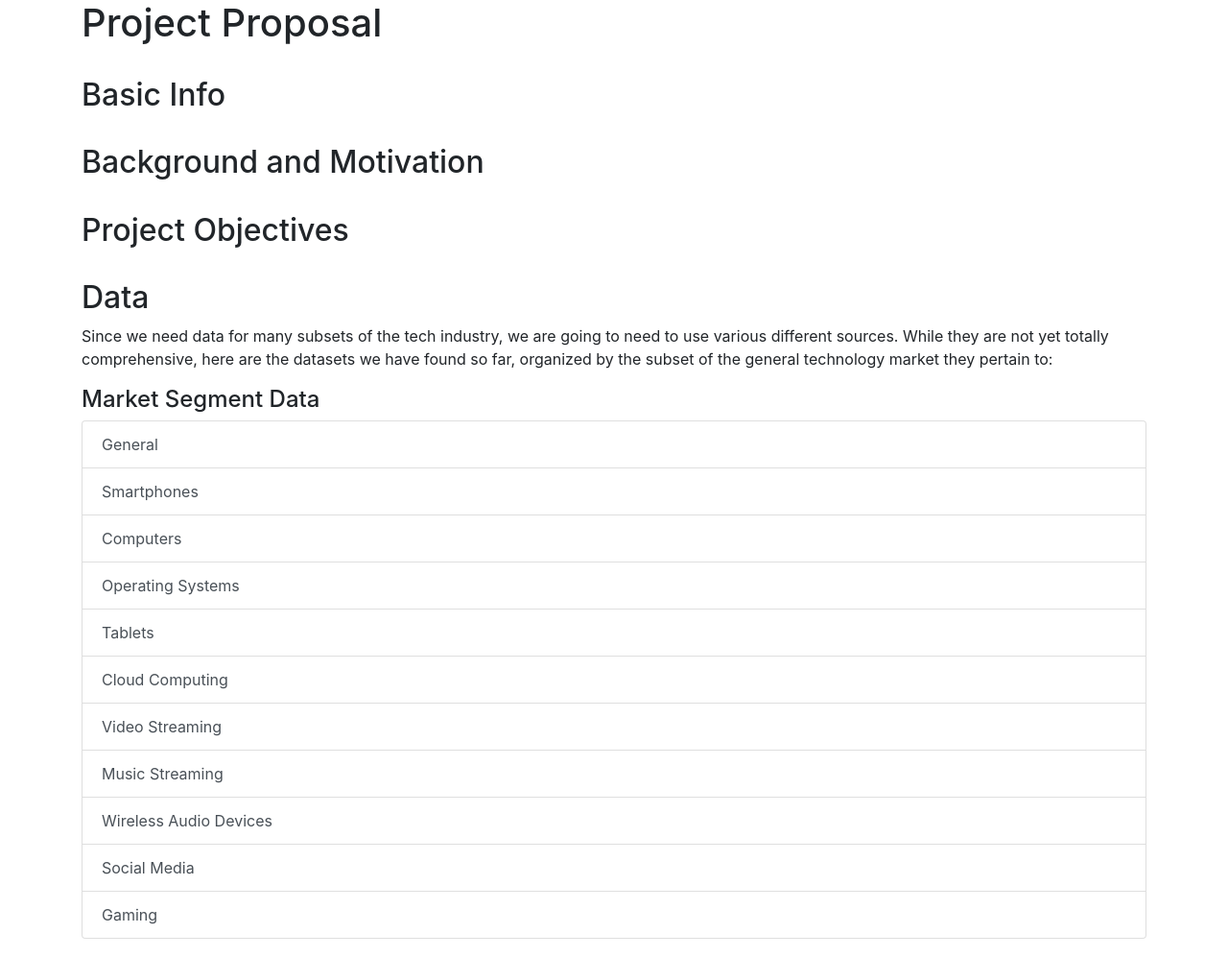
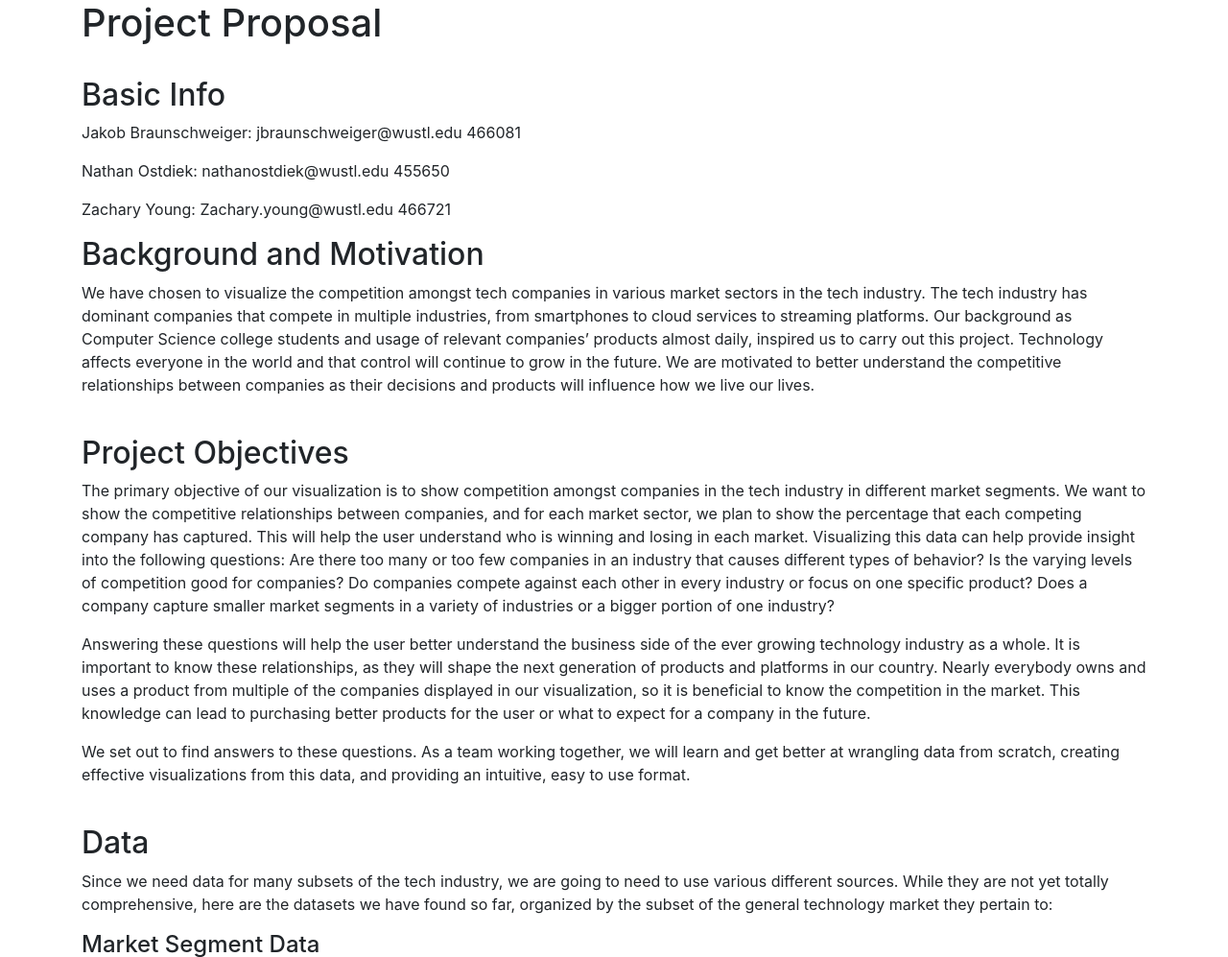
Before and after one commit to zachary-young/cse457-project-proposal, a plain HTML site: page index.html in a window 1280 px wide. Shown: the top 997 px of the page at 96% size. Drawn offline with nearby package versions, Linux system fonts and the light colour scheme.

Commit message:
Background, Objectives

```diff
--- a/index.html
+++ b/index.html
@@ -11,12 +11,35 @@
         <br/>
 
         <h2>Basic Info</h2>
-        <br/>
+        <p>
+          Jakob Braunschweiger:
+          jbraunschweiger@wustl.edu
+          466081
+        </p>
+
+        <p>
+          Nathan Ostdiek:
+          nathanostdiek@wustl.edu
+          455650
+        </p>
+
+        <p>
+          Zachary Young:
+          Zachary.young@wustl.edu
+          466721
+        </p>
+
+
 
         <h2>Background and Motivation</h2>
+        <p>We have chosen to visualize the competition amongst tech companies in various market sectors in the tech industry. The tech industry has dominant companies that compete in multiple industries, from smartphones to cloud services to streaming platforms. Our background as Computer Science college students and usage of relevant companies’ products almost daily, inspired us to carry out this project. Technology affects everyone in the world and that control will continue to grow in the future. We are motivated to better understand the competitive relationships between companies as their decisions and products will influence how we live our lives.</p>
+
         <br/>
 
         <h2>Project Objectives</h2>
+        <p>The primary objective of our visualization is to show competition amongst companies in the tech industry in different market segments. We want to show the competitive relationships between companies, and for each market sector, we plan to show the percentage that each competing company has captured. This will help the user understand who is winning and losing in each market. Visualizing this data can help provide insight into the following questions: Are there too many or too few companies in an industry that causes different types of behavior? Is the varying levels of competition good for companies? Do companies compete against each other in every industry or focus on one specific product? Does a company capture smaller market segments in a variety of industries or a bigger portion of one industry?</p>
+        <p>Answering these questions will help the user better understand the business side of the ever growing technology industry as a whole. It is important to know these relationships, as they will shape the next generation of products and platforms in our country. Nearly everybody owns and uses a product from multiple of the companies displayed in our visualization, so it is beneficial to know the competition in the market. This knowledge can lead to purchasing better products for the user or what to expect for a company in the future.</p>
+        <p>We set out to find answers to these questions. As a team working together, we will learn and get better at wrangling data from scratch, creating effective visualizations from this data, and providing an intuitive, easy to use format. </p>
         <br/>
 
         <h2>Data</h2>
```
